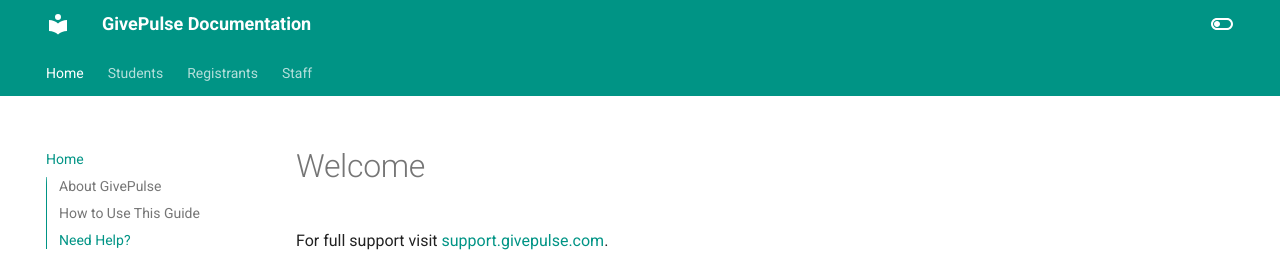
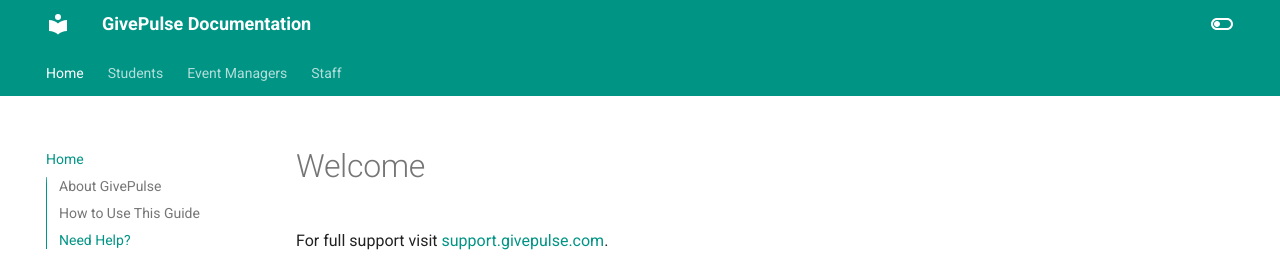
Before and after one commit to jamesbrainard/givepulse, an MkDocs documentation site: the page built from docs/index.md, in a window 1280 px wide and 941 px high. Shown: the top 257 px of the window. Built offline with MkDocs 1.6.1 and Material for MkDocs 9.7.7, drawn with Linux system fonts in a browser that asks for light colours.

Commit message:
Change 'registrants' to 'event managers'

```diff
--- a/mkdocs.yml
+++ b/mkdocs.yml
@@ -3,7 +3,7 @@
 nav:
   - Home: index.md
   - Students: students.md
-  - Registrants: registrants.md
+  - Event Managers: event_managers.md
   - Staff: staff.md
 theme:
   name: material
```
Also changed, not shown: docs/event_managers.md (renamed from docs/registrants.md, +1 -1 lines), 2 other files.
